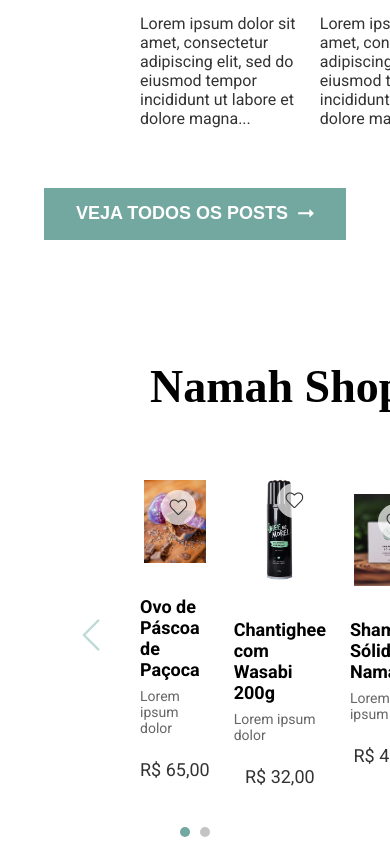
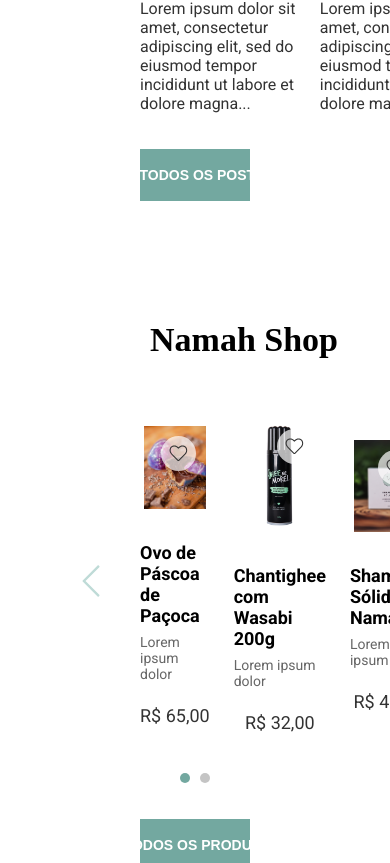
Before and after one commit to thiagodff/Namah, a Vue app in the folder frontend/: page / in a window 390 px wide. Shown: the part 2021-2884 px from the top of the page. Built offline with nearby package versions, Linux system fonts and the light colour scheme; a web font is replaced by a local one.

Commit message:
section title and button responsive

```diff
--- a/frontend/src/components/ActionButton.vue
+++ b/frontend/src/components/ActionButton.vue
@@ -44,4 +44,15 @@ export default {
   margin-right: 10px;
   white-space: nowrap;
 }
+
+@media screen and (max-width: 790px) {
+  .button {
+    width: 100%;
+    margin-top: 36px;
+  }
+
+  .button p {
+    font-size: 14px;
+  }
+}
 </style>
--- a/frontend/src/components/SectionTitle.vue
+++ b/frontend/src/components/SectionTitle.vue
@@ -32,4 +32,10 @@ export default {
   margin: 0 10px;
   white-space: nowrap;
 }
+
+@media screen and (max-width: 790px) {
+  .section h2 {
+    font-size: 34px;
+  }
+}
 </style>
```
